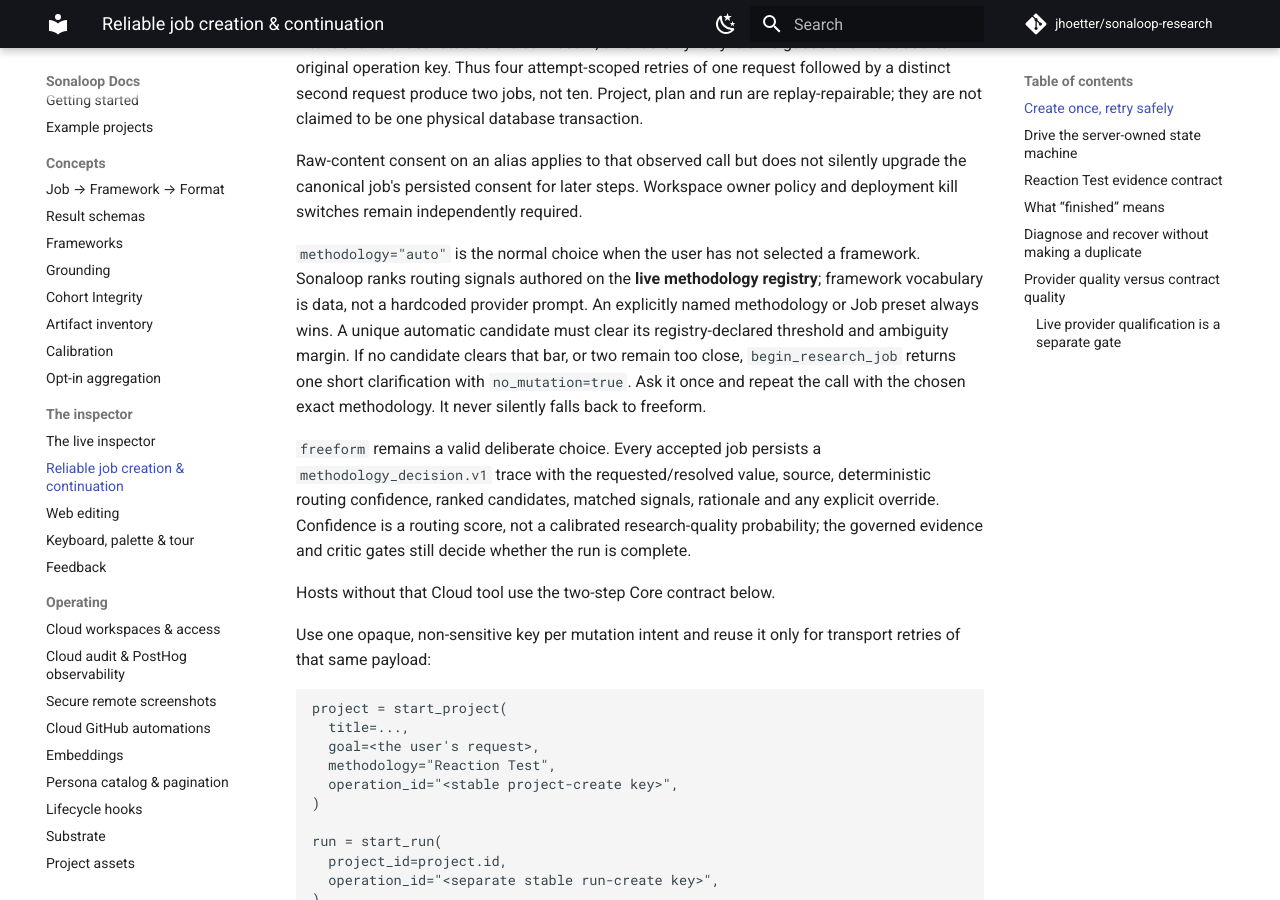
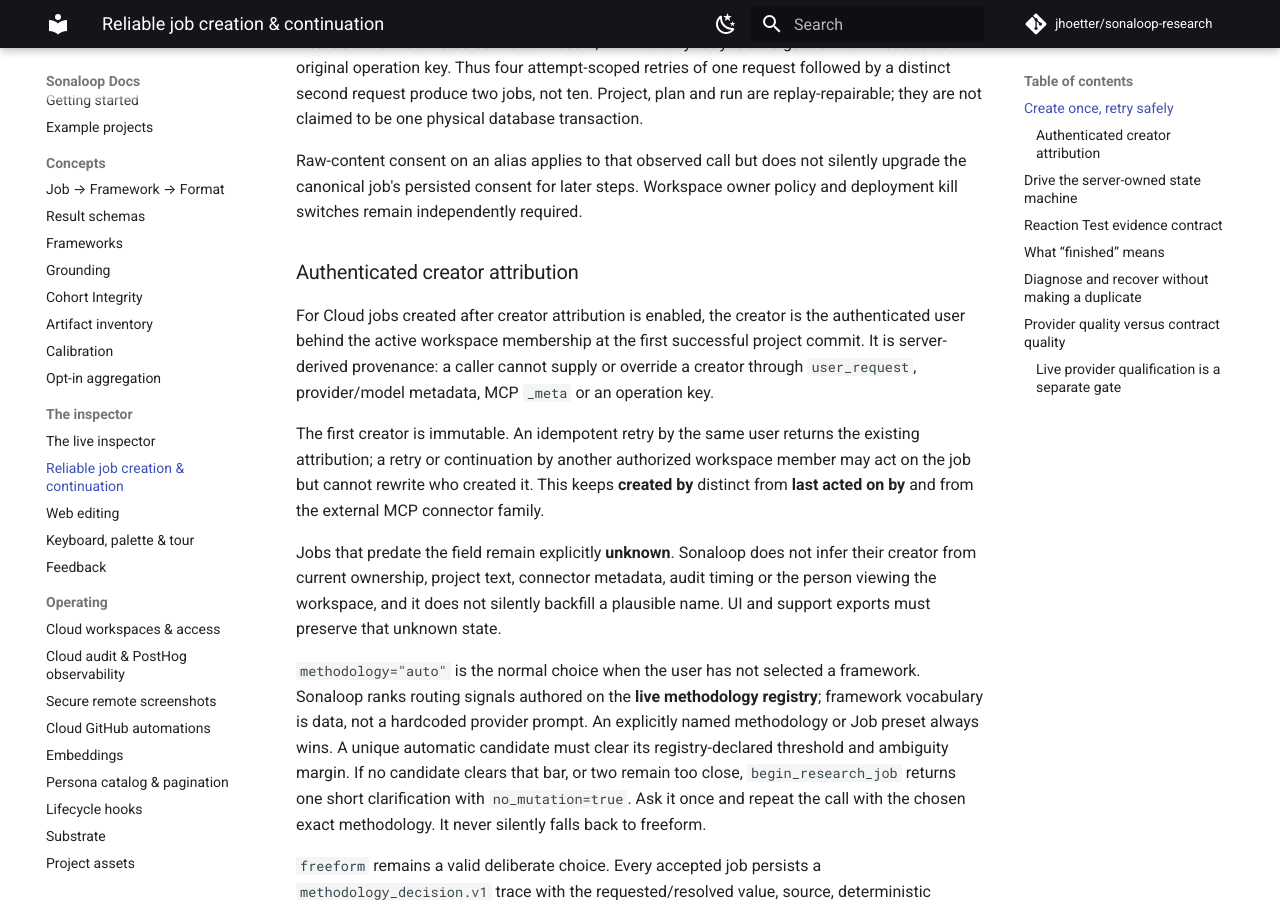
Before and after one commit to jhoetter/sonaloop-docs, an MkDocs documentation site: the page built from docs/reliable-runs.md, in a window 1280 px wide and 900 px high, scrolled down 939 px. Built offline with MkDocs 1.6.1 and Material for MkDocs 9.7.7, drawn with Linux system fonts in a browser that asks for light colours; comment, search, counter and statistics services are not loaded.

Commit message:
docs: define authenticated job creator provenance

```diff
--- a/docs/reliable-runs.md
+++ b/docs/reliable-runs.md
@@ -43,6 +43,23 @@ transaction.
 Raw-content consent on an alias applies to that observed call but does not silently upgrade the
 canonical job's persisted consent for later steps. Workspace owner policy and deployment kill
 switches remain independently required.
+
+### Authenticated creator attribution
+
+For Cloud jobs created after creator attribution is enabled, the creator is the authenticated user
+behind the active workspace membership at the first successful project commit. It is server-derived
+provenance: a caller cannot supply or override a creator through `user_request`, provider/model
+metadata, MCP `_meta` or an operation key.
+
+The first creator is immutable. An idempotent retry by the same user returns the existing attribution;
+a retry or continuation by another authorized workspace member may act on the job but cannot rewrite
+who created it. This keeps **created by** distinct from **last acted on by** and from the external MCP
+connector family.
+
+Jobs that predate the field remain explicitly **unknown**. Sonaloop does not infer their creator from
+current ownership, project text, connector metadata, audit timing or the person viewing the workspace,
+and it does not silently backfill a plausible name. UI and support exports must preserve that unknown
+state.
 
 `methodology="auto"` is the normal choice when the user has not selected a framework. Sonaloop
 ranks routing signals authored on the **live methodology registry**; framework vocabulary is data,
```
Also changed, not shown: docs/cloud-observability.md (+9 -1 lines).
